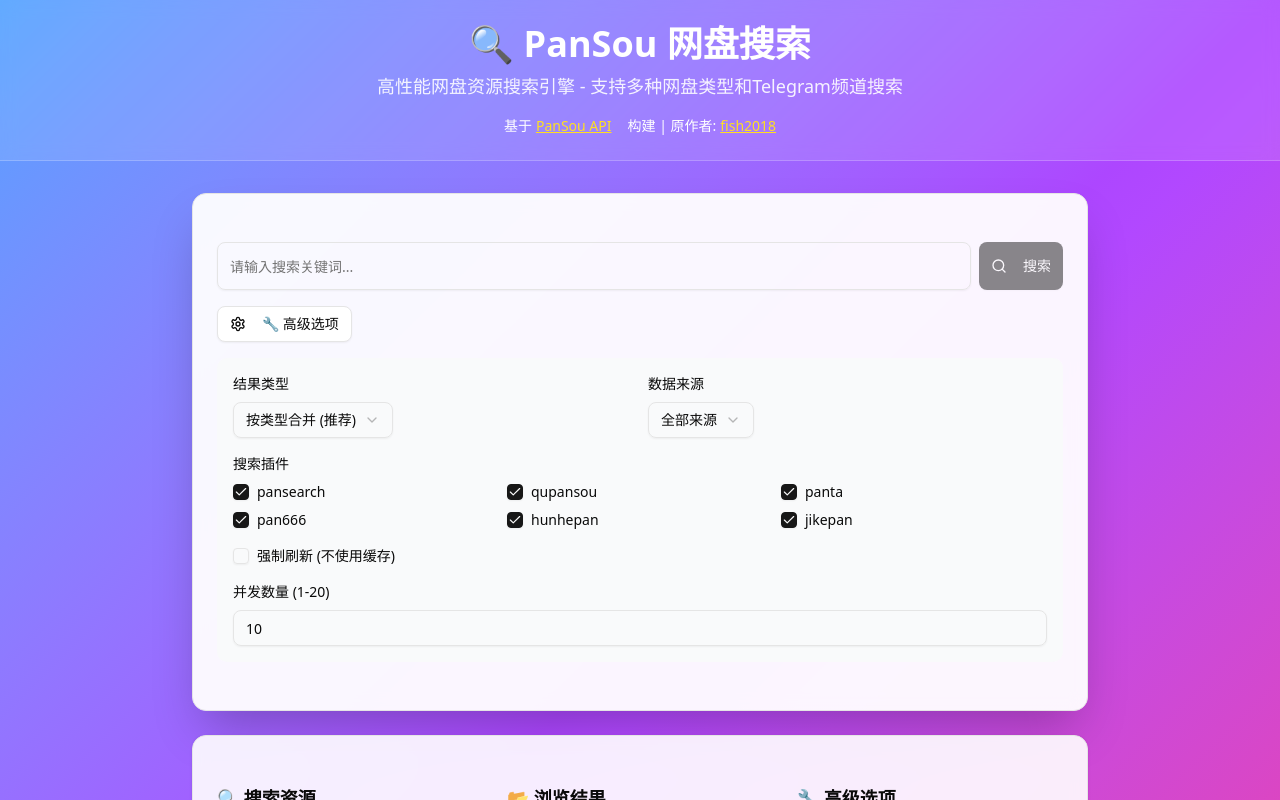
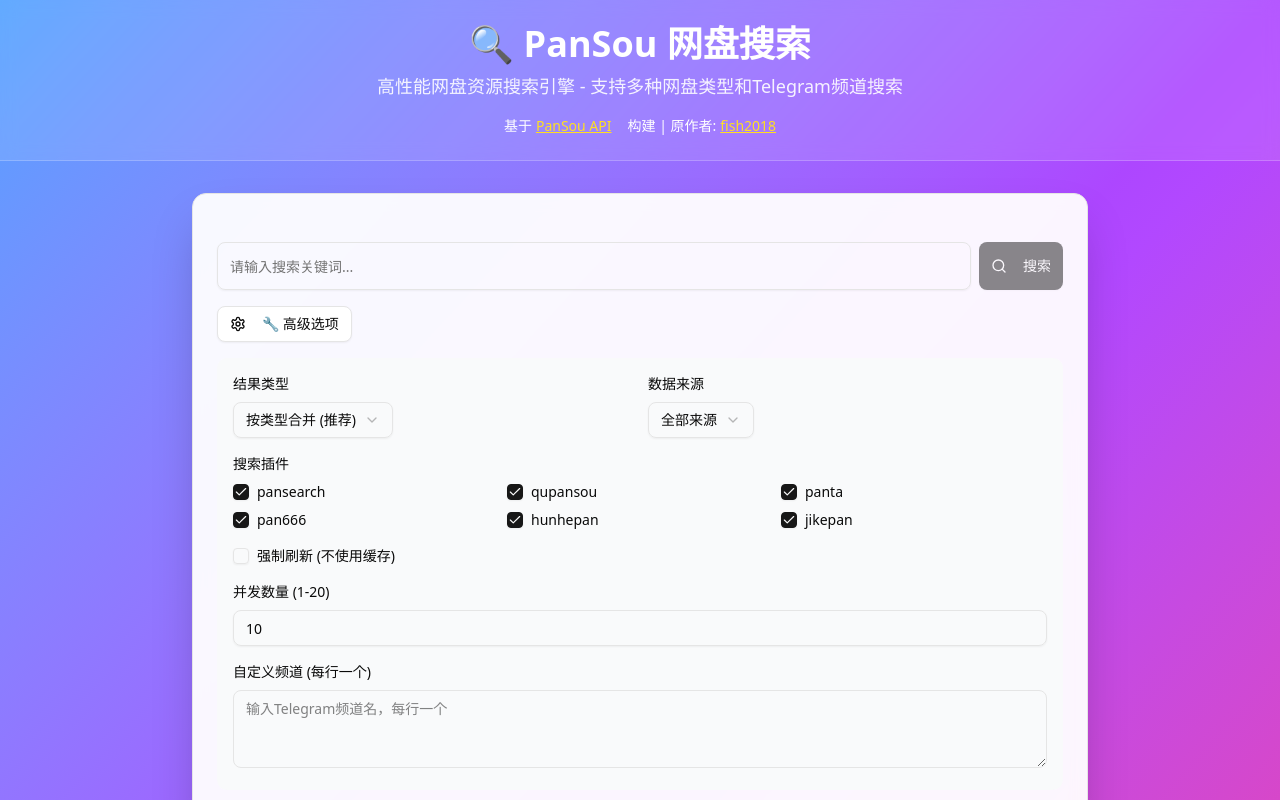
Before and after one commit to 51sky/Pansou123, a React (Vite) app: page / in a window 1280 px wide. Both pictures are taken after a click on the button "🔧 高级选项". Shown: the top 800 px of the page. Built offline with nearby package versions, Linux system fonts and the light colour scheme.

Commit message:
Update App.jsx

```diff
--- a/src/App.jsx
+++ b/src/App.jsx
@@ -20,7 +20,8 @@
     src: 'all',
     plugins: ['pansearch', 'qupansou', 'panta', 'pan666', 'hunhepan', 'jikepan'],
     refresh: false,
-    conc: 10
+    conc: 10,
+    channels: '' // 新增自定义频道字段
   })
 
   const pluginOptions = [
@@ -144,7 +145,8 @@
         res: advancedOptions.res,
         src: advancedOptions.src,
         plugins: advancedOptions.plugins.join(','),
-        conc: advancedOptions.conc.toString()  // 添加并发参数
+        conc: advancedOptions.conc.toString(),
+        channel: advancedOptions.channels.split('\n').filter(Boolean).join(',') // 新增频道参数
       })
 
       const response = await fetch(`https://pansou.252035.xyz/api/search?${params}`)
@@ -243,7 +245,7 @@
             {/* Advanced Options */}
             <Collapsible open={showAdvanced} onOpenChange={setShowAdvanced}>
               <CollapsibleTrigger asChild>
-                <Button variant="outline" className="mb-4">
+                <Button variant="outline" className="mb-4 flex justify-center items-center">
                   <Settings className="w-4 h-4 mr-2" />
                   🔧 高级选项
                 </Button>
@@ -321,6 +323,18 @@
                         conc: Math.min(20, Math.max(1, value))
                       }))
                     }}
+                  />
+                </div>
+
+                {/* 新增自定义频道输入框 */}
+                <div>
+                  <label className="block text-sm font-medium mb-2">自定义频道 (每行一个)</label>
+                  <textarea
+                    value={advancedOptions.channels}
+                    onChange={(e) => setAdvancedOptions(prev => ({ ...prev, channels: e.target.value }))}
+                    rows={3}
+                    className="w-full px-3 py-2 border rounded-md text-sm"
+                    placeholder="输入Telegram频道名，每行一个"
                   />
                 </div>
               </CollapsibleContent>
```
